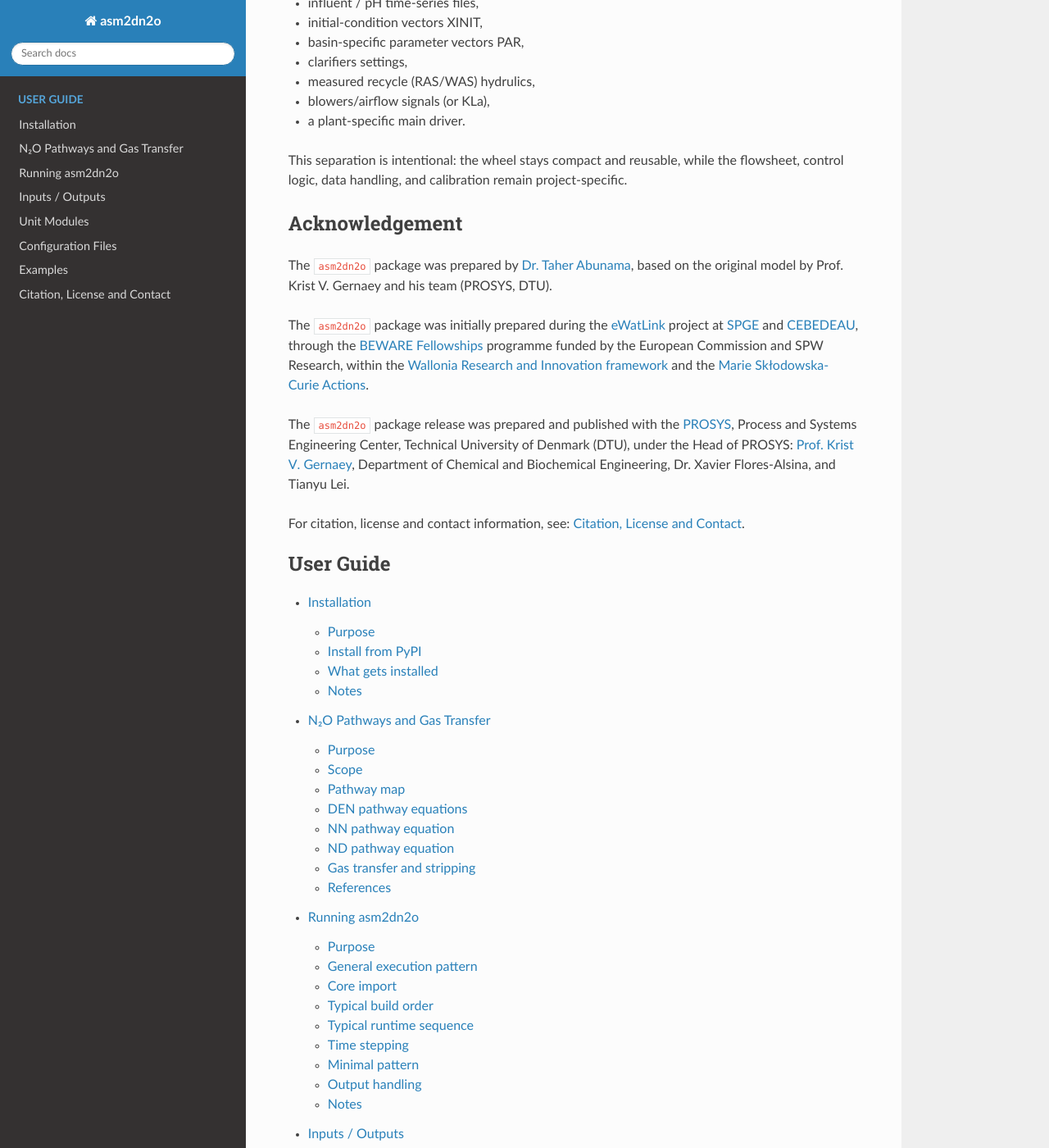
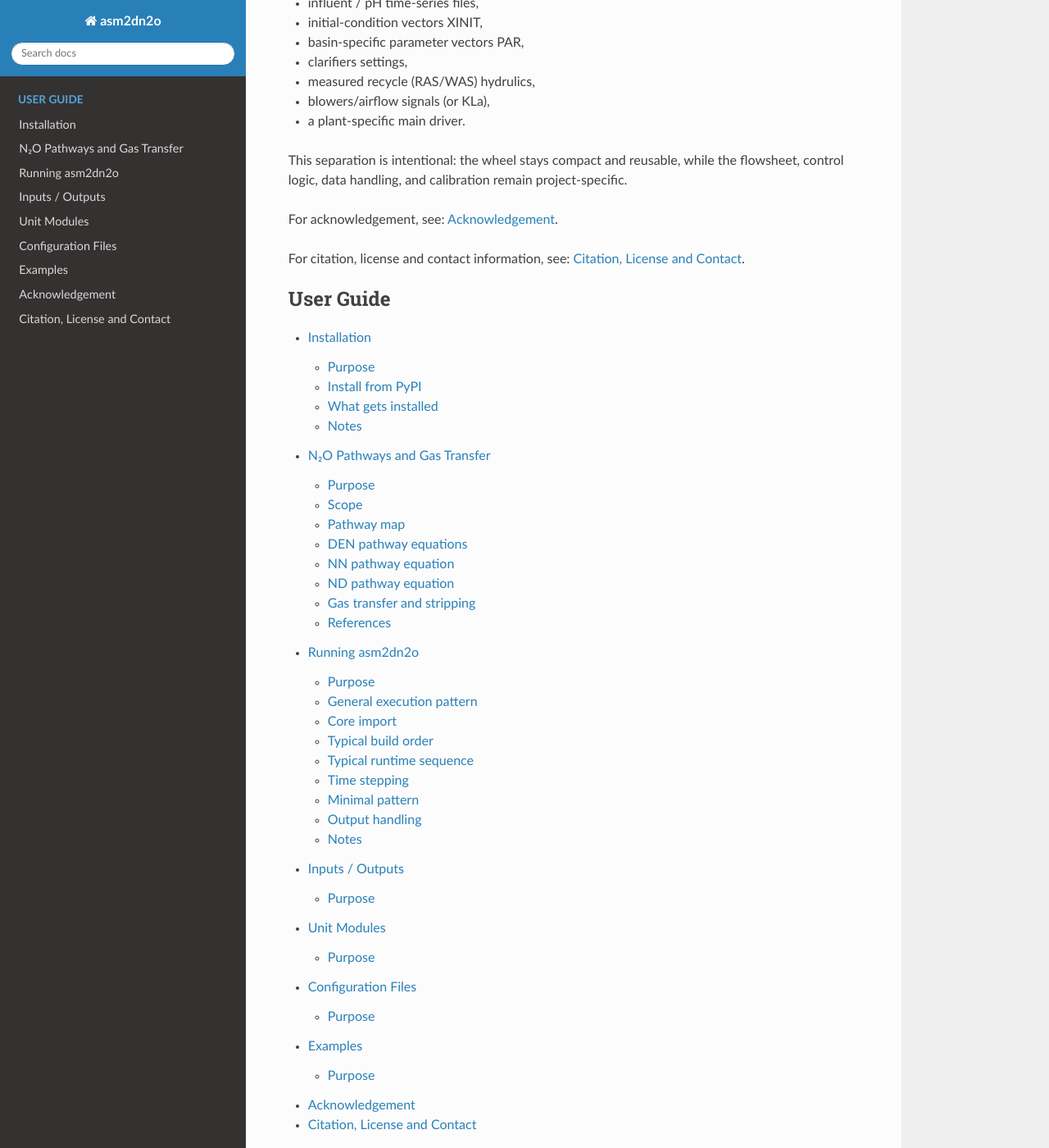
Before and after one commit to tabunama/asm2dn2o, a Sphinx documentation site: the page built from docs/source/index.rst, in a window 1280 px wide and 1400 px high, scrolled down 1609 px. Shown: the whole window at 82% size. Built offline with Sphinx 7.4.7 and the Read the Docs theme 3.1.0, drawn with Linux system fonts in a browser that asks for light colours.

Commit message:
Update docs

```diff
--- a/docs/source/index.rst
+++ b/docs/source/index.rst
@@ -83,22 +83,8 @@ still requires user-prepared companion files such as:
 This separation is intentional: the wheel stays compact and reusable, while the
 flowsheet, control logic, data handling, and calibration remain project-specific.
 
-Acknowledgement
----------------
-
-The ``asm2dn2o`` package was prepared by `Dr. Taher Abunama <mailto:tabunama@gmail.com>`_, based on the original model by Prof. Krist V. Gernaey and his team (PROSYS, DTU).
-
-The ``asm2dn2o`` package was initially prepared during the `eWatLink <https://cebedeau.be/fr/nos-chroniques/article/projet-ewatlink>`_ project at
-`SPGE <https://www.spge.be/en/index.html?IDC=1>`_ and `CEBEDEAU <https://cebedeau.be/fr>`_,
-through the `BEWARE Fellowships <https://recherche.wallonie.be/en/home/nos-aides-1/engager-du-personnel-de-recherche-human/beware-fellowships.html>`_
-programme funded by the European Commission and SPW Research, within the `Wallonia Research and Innovation framework <https://recherche.wallonie.be/en/home.html>`_
-and the `Marie Skłodowska-Curie Actions <https://marie-sklodowska-curie-actions.ec.europa.eu/actions/postdoctoral-fellowships>`_.
-
-The ``asm2dn2o`` package release was prepared and published with the `PROSYS <https://www.kt.dtu.dk/research/prosys>`_,
-Process and Systems Engineering Center, Technical University of Denmark (DTU),
-under the Head of PROSYS: `Prof. Krist V. Gernaey <mailto:kvg@kt.dtu.dk>`_,
-Department of Chemical and Biochemical Engineering, Dr. Xavier Flores-Alsina, and Tianyu Lei.
-
+For acknowledgement, see:
+:doc:`acknowledgement`.
 
 For citation, license and contact information, see:
 :doc:`citation_license_contact`.
@@ -116,4 +102,5 @@ For citation, license and contact information, see:
    unit_modules/index
    configuration/index
    examples/index
+   acknowledgement
    citation_license_contact
```
Also changed, not shown: docs/source/acknowledgement.rst (added, +15 -0 lines).
